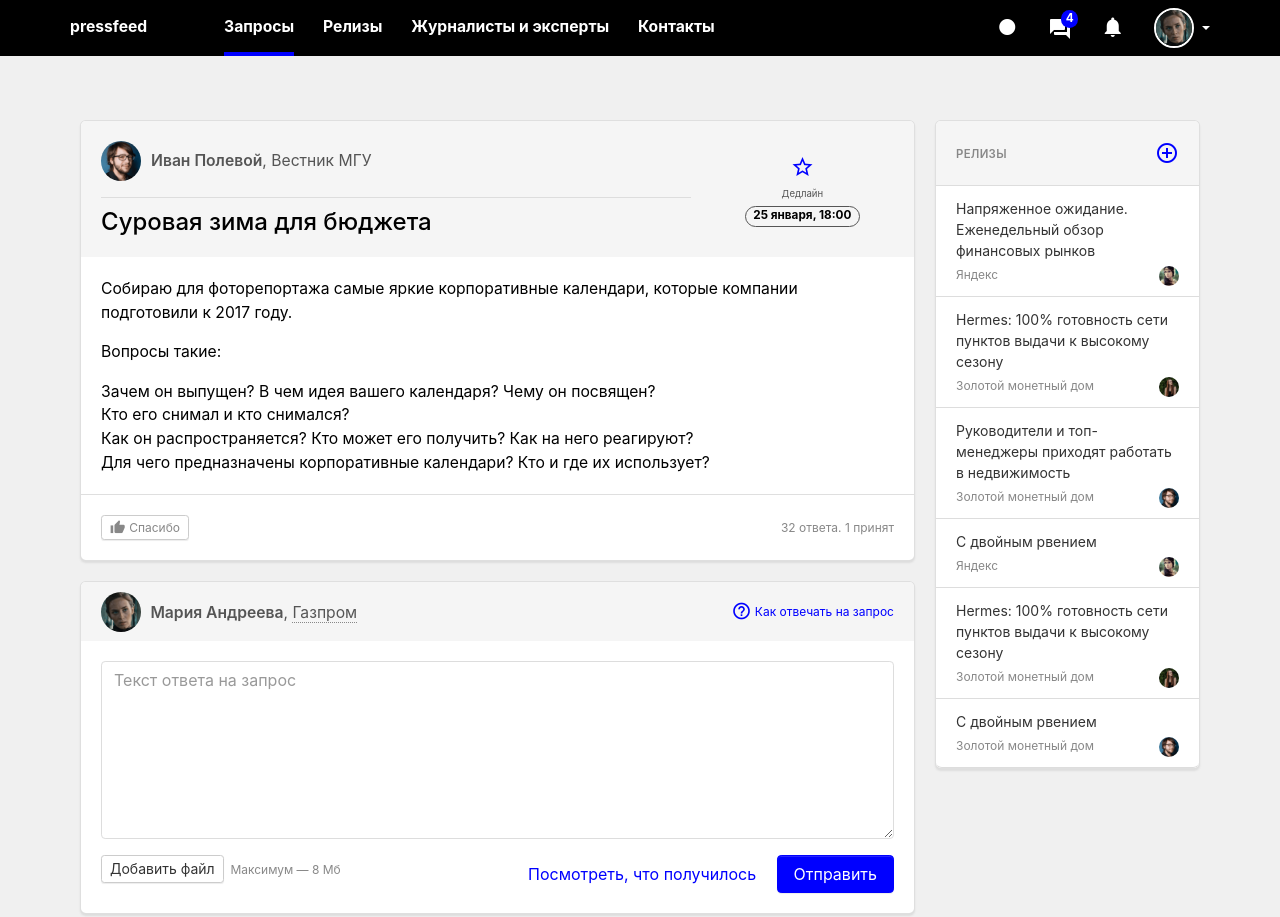
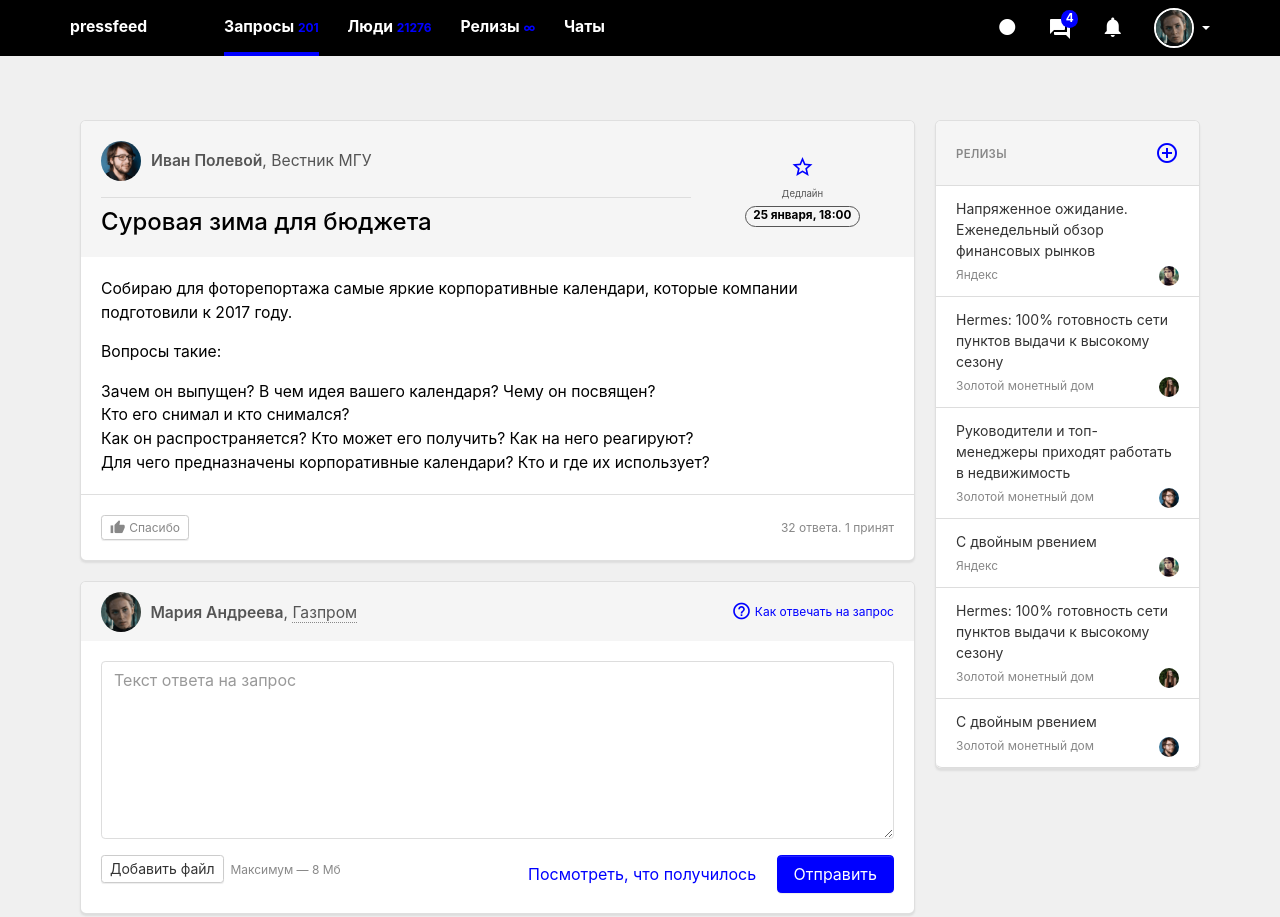
Before and after one commit to PhantomDC/pf2, a website: page pitch-new.html in a window 1280 px wide. Shown: the top 917 px of the page. Drawn offline with Linux system fonts and the light colour scheme.

Commit message:
navbar changed

```diff
--- a/pitch-new.html
+++ b/pitch-new.html
@@ -33,10 +33,16 @@
             </button>
             <div class="collapse navbar-toggleable-md" id="navbar-main-menu">
                 <a class="nav-link nav-item mr-3 font-weight-bold hidden-md-down" href="index.html">pressfeed</a>
-                <a class="nav-link nav-item active" href="index.html">Запросы</a>
-                <a class="nav-link nav-item" href="releases.html">Релизы</a>
-                <a class="nav-link nav-item" href="people.html">Журналисты и эксперты</a>
-                <a class="nav-link nav-item" href="contacts.html">Контакты</a>
+                <a class="nav-link nav-item active" href="index.html">Запросы
+                    <span class="font-xs text-primary">201</span>
+                </a>
+                <a class="nav-link nav-item" href="people.html">Люди
+                    <span class="font-xs text-primary">21276</span>
+                </a>
+                <a class="nav-link nav-item" href="releases.html">Релизы
+                    <span class="font-xs text-primary">∞</span>
+                </a>
+                <a class="nav-link nav-item" href="chats.html">Чаты</a>
             </div>
         </div>
 
```
Also changed, not shown: index-jour.html (+1 -0 lines), people.html (+1 -0 lines), pitch.html (+10 -4 lines), query-new.html (+10 -4 lines), query-test.html (+10 -4 lines), query.html (+1 -0 lines), release-new.html (+10 -4 lines), release.html (+1 -0 lines), releases.html (+1 -0 lines).
